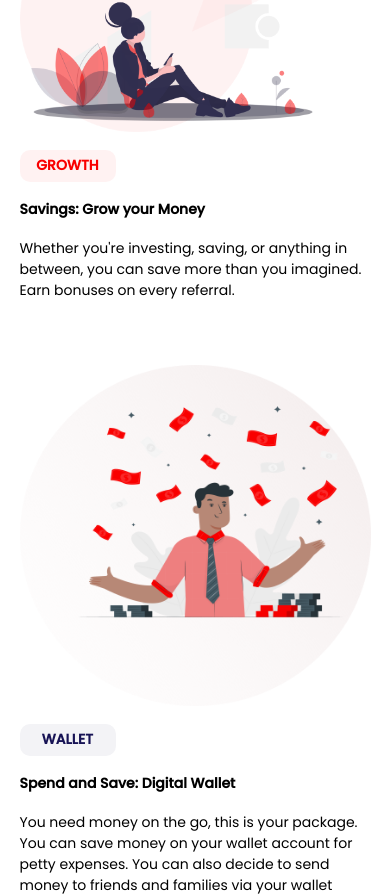
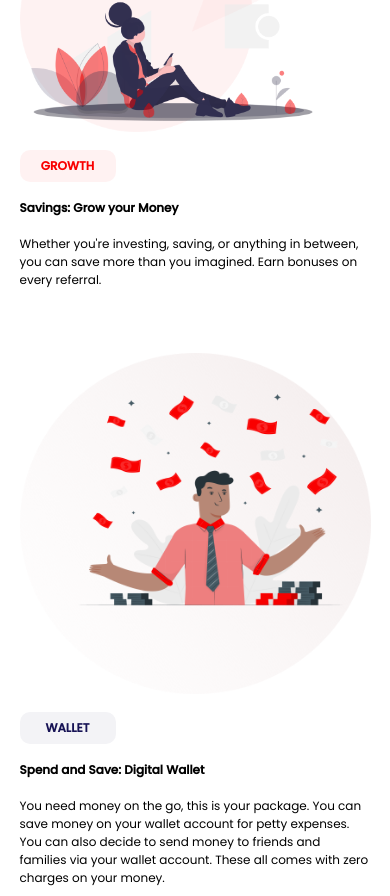
Before and after one commit to Olaoluwa1995/charts_table, a React (Create React App) app: page / in a window 390 px wide. Shown: the part 1232-2128 px from the top of the page. Built offline with nearby package versions, Linux system fonts and the light colour scheme.

Commit message:
Fixed responsiveness issues

```diff
--- a/src/components/home/features/features.tsx
+++ b/src/components/home/features/features.tsx
@@ -54,8 +54,7 @@ function Features() {
                           base: "100%",
                           sm: "60%",
                           md: "70%",
-                          lg: "80%",
-                          xl: "100%",
+                          xl: "80%",
                         }
                   }
                   mb="5rem"
@@ -63,9 +62,9 @@ function Features() {
                   h={
                     feature.key === 2
                       ? "8rem"
-                      : { base: "6rem", sm: "4rem", md: "5rem", lg: "6rem" }
+                      : { base: "6rem", sm: "4rem", md: "5rem", lg: "7rem" }
                   }
-                  w={feature.key === 2 ? "80%" : "70%"}
+                  w={feature.key === 2 ? "80%" : "85%"}
                 />
               </Box>
             )}
@@ -96,19 +95,19 @@ function Features() {
               textTransform="uppercase"
               fontWeight="semibold"
               borderRadius="10px"
-              fontSize={{ base: "sm", md: "md" }}
+              fontSize={{ base: "xs", sm: "sm", md: "md" }}
             >
               {feature.tag}
             </Flex>
             <Box
               textAlign="start"
-              fontSize={{ base: "sm", sm: "md", lg: "lg" }}
+              fontSize={{ base: "xs", sm: "sm", md: "md", lg: "lg" }}
               fontWeight="bold"
               mt="5%"
             >
               {feature.title}
             </Box>
-            <Box textAlign="start" fontSize={{ base: "sm", md: "sm" }} mt="5%">
+            <Box textAlign="start" fontSize={{ base: "xs", md: "sm" }} mt="5%">
               {feature.description}
             </Box>
           </Flex>
```
